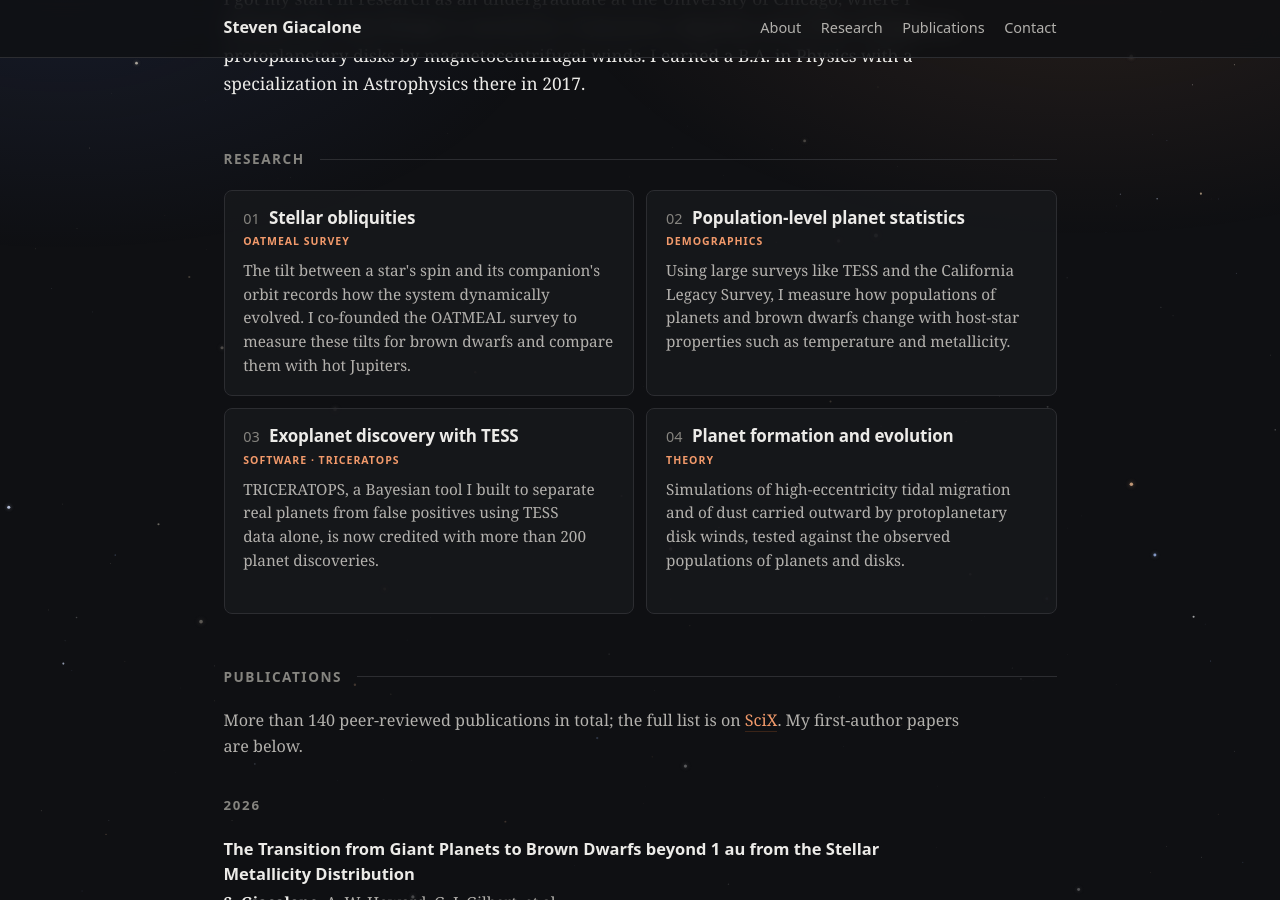
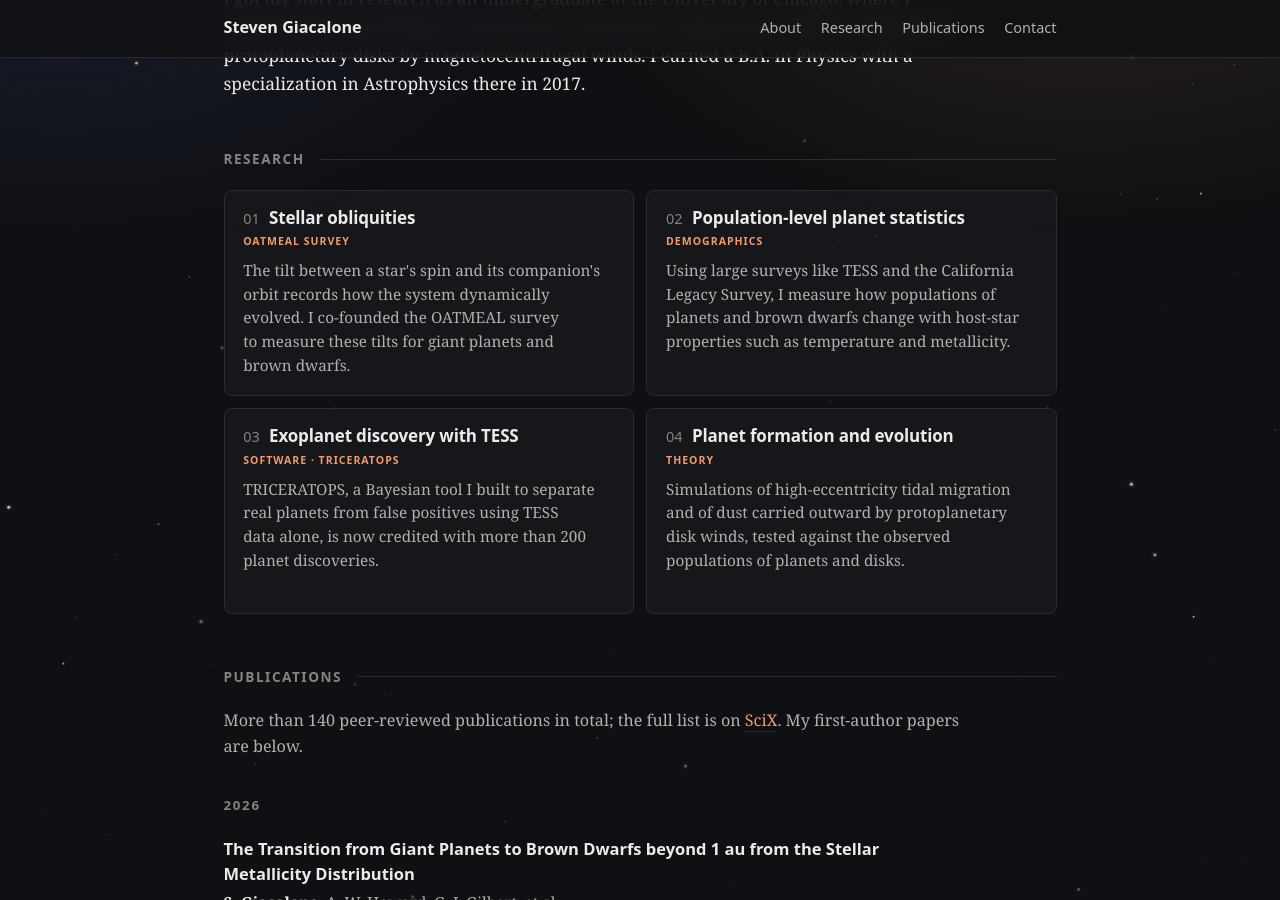
Before and after one commit to stevengiacalone/stevengiacalone.github.io, a Jekyll site: the page built from index.html, in a window 1280 px wide and 900 px high, scrolled down 827 px. Built offline with Jekyll 4.4.1, drawn with Linux system fonts in a browser that asks for light colours.

Commit message:
Reword stellar obliquities card
Co-Authored-By: Claude Opus 5.5 <noreply@anthropic.com>
Claude-Session: https://claude.ai/code/session_01RapRmGYcJxYnG7hBfRrCXQ

```diff
--- a/_data/research.yml
+++ b/_data/research.yml
@@ -4,7 +4,7 @@
 - id: obliquities
   title: "Stellar obliquities"
   role: "OATMEAL survey"
-  blurb: "The tilt between a star's spin and its companion's orbit records how the system dynamically evolved. I co-founded the OATMEAL survey to measure these tilts for brown dwarfs and compare them with hot Jupiters."
+  blurb: "The tilt between a star's spin and its companion's orbit records how the system dynamically evolved. I co-founded the OATMEAL survey to measure these tilts for giant planets and brown dwarfs."
 
 - id: demographics
   title: "Population-level planet statistics"
```
